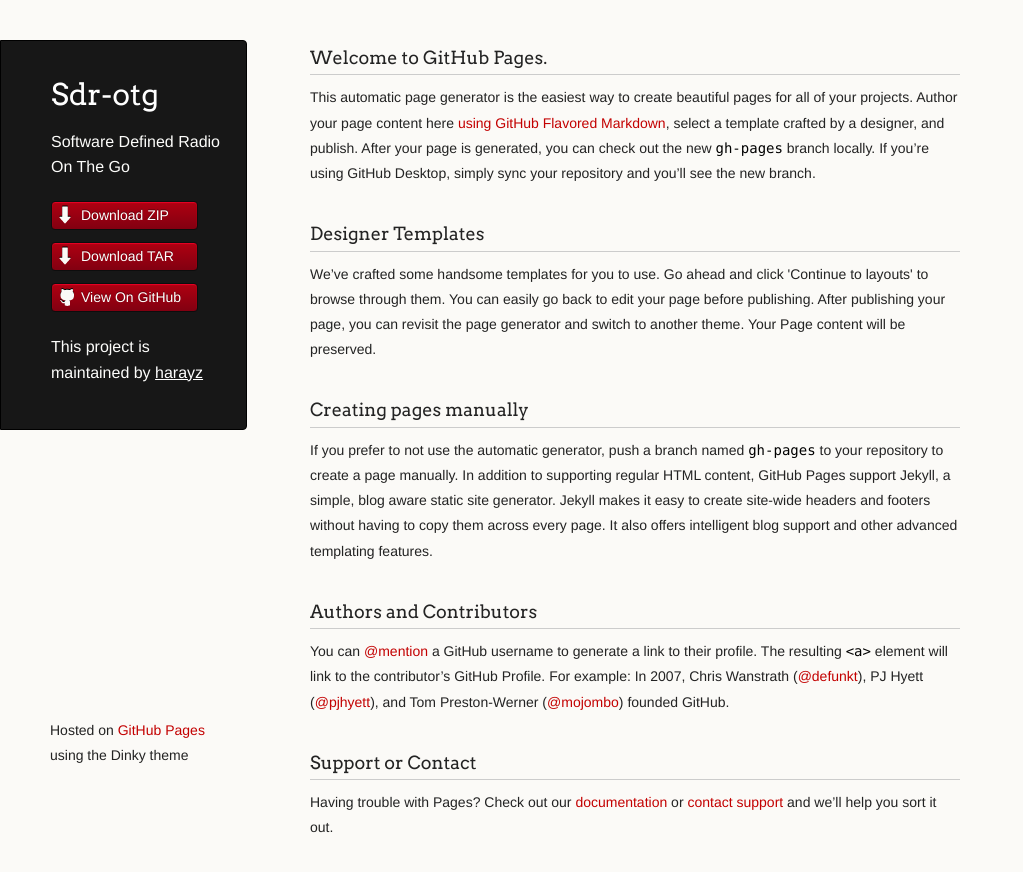
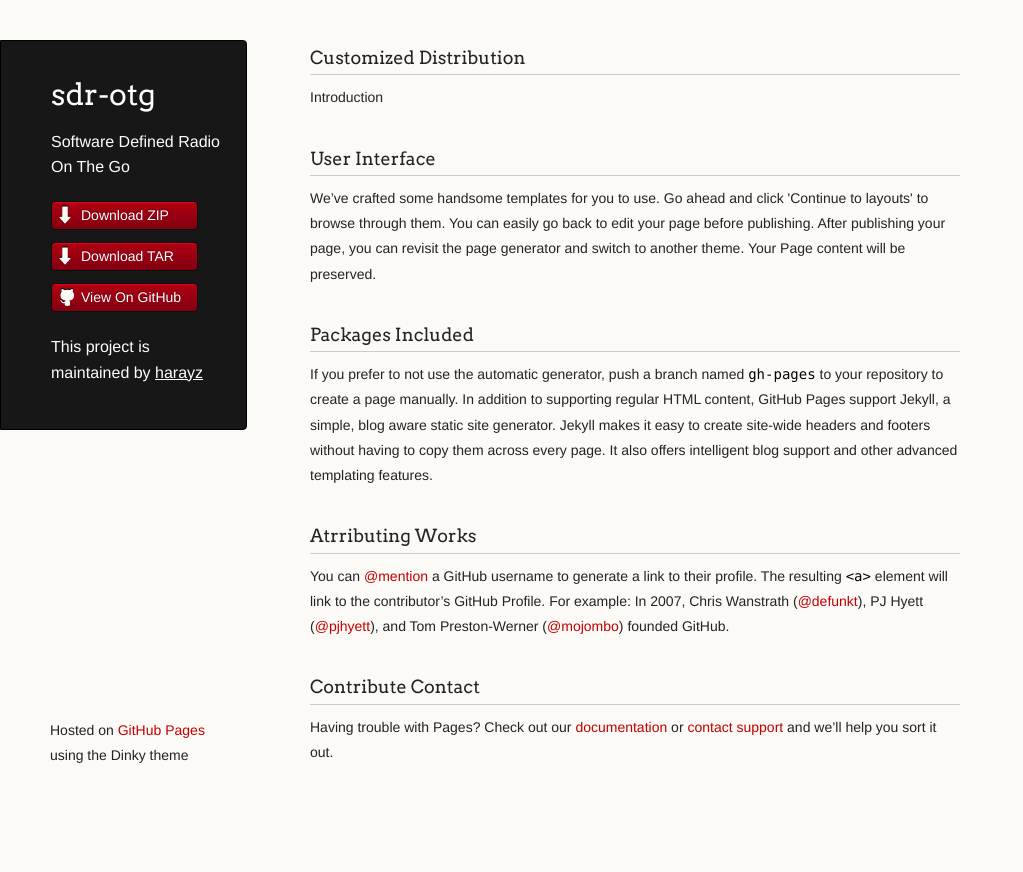
Before and after one commit to harayz/sdr-otg, a plain HTML site: page index.html in a window 1280 px wide. Shown: the whole page, without its empty margins (0-1023 px from the left). After the commit the page ends 837 px from the top, so only its background shows below. Drawn offline with Linux system fonts and the light colour scheme.

```diff
--- a/index.html
+++ b/index.html
@@ -3,7 +3,7 @@
   <head>
     <meta charset="utf-8">
     <meta http-equiv="X-UA-Compatible" content="chrome=1">
-    <title>Sdr-otg by harayz</title>
+    <title>sdr-otg by harayz</title>
 
     <link rel="stylesheet" href="stylesheets/styles.css">
     <link rel="stylesheet" href="stylesheets/github-light.css">
@@ -16,7 +16,7 @@
   <body>
     <div class="wrapper">
       <header>
-        <h1 class="header">Sdr-otg</h1>
+        <h1 class="header">sdr-otg</h1>
         <p class="header">Software Defined Radio On The Go</p>
 
         <ul>
@@ -31,27 +31,27 @@
       </header>
       <section>
         <h3>
-<a id="welcome-to-github-pages" class="anchor" href="#welcome-to-github-pages" aria-hidden="true"><span aria-hidden="true" class="octicon octicon-link"></span></a>Welcome to GitHub Pages.</h3>
+<a id="customized-distribution" class="anchor" href="#customized-distribution" aria-hidden="true"><span aria-hidden="true" class="octicon octicon-link"></span></a>Customized Distribution</h3>
 
-<p>This automatic page generator is the easiest way to create beautiful pages for all of your projects. Author your page content here <a href="https://guides.github.com/features/mastering-markdown/">using GitHub Flavored Markdown</a>, select a template crafted by a designer, and publish. After your page is generated, you can check out the new <code>gh-pages</code> branch locally. If you’re using GitHub Desktop, simply sync your repository and you’ll see the new branch.</p>
+<p>Introduction</p>
 
 <h3>
-<a id="designer-templates" class="anchor" href="#designer-templates" aria-hidden="true"><span aria-hidden="true" class="octicon octicon-link"></span></a>Designer Templates</h3>
+<a id="user-interface" class="anchor" href="#user-interface" aria-hidden="true"><span aria-hidden="true" class="octicon octicon-link"></span></a>User Interface</h3>
 
 <p>We’ve crafted some handsome templates for you to use. Go ahead and click 'Continue to layouts' to browse through them. You can easily go back to edit your page before publishing. After publishing your page, you can revisit the page generator and switch to another theme. Your Page content will be preserved.</p>
 
 <h3>
-<a id="creating-pages-manually" class="anchor" href="#creating-pages-manually" aria-hidden="true"><span aria-hidden="true" class="octicon octicon-link"></span></a>Creating pages manually</h3>
+<a id="packages-included" class="anchor" href="#packages-included" aria-hidden="true"><span aria-hidden="true" class="octicon octicon-link"></span></a>Packages Included</h3>
 
 <p>If you prefer to not use the automatic generator, push a branch named <code>gh-pages</code> to your repository to create a page manually. In addition to supporting regular HTML content, GitHub Pages support Jekyll, a simple, blog aware static site generator. Jekyll makes it easy to create site-wide headers and footers without having to copy them across every page. It also offers intelligent blog support and other advanced templating features.</p>
 
 <h3>
-<a id="authors-and-contributors" class="anchor" href="#authors-and-contributors" aria-hidden="true"><span aria-hidden="true" class="octicon octicon-link"></span></a>Authors and Contributors</h3>
+<a id="atrributing-works" class="anchor" href="#atrributing-works" aria-hidden="true"><span aria-hidden="true" class="octicon octicon-link"></span></a>Atrributing Works</h3>
 
 <p>You can <a href="https://help.github.com/articles/basic-writing-and-formatting-syntax/#mentioning-users-and-teams" class="user-mention">@mention</a> a GitHub username to generate a link to their profile. The resulting <code>&lt;a&gt;</code> element will link to the contributor’s GitHub Profile. For example: In 2007, Chris Wanstrath (<a href="https://github.com/defunkt" class="user-mention">@defunkt</a>), PJ Hyett (<a href="https://github.com/pjhyett" class="user-mention">@pjhyett</a>), and Tom Preston-Werner (<a href="https://github.com/mojombo" class="user-mention">@mojombo</a>) founded GitHub.</p>
 
 <h3>
-<a id="support-or-contact" class="anchor" href="#support-or-contact" aria-hidden="true"><span aria-hidden="true" class="octicon octicon-link"></span></a>Support or Contact</h3>
+<a id="contribute-contact" class="anchor" href="#contribute-contact" aria-hidden="true"><span aria-hidden="true" class="octicon octicon-link"></span></a>Contribute Contact</h3>
 
 <p>Having trouble with Pages? Check out our <a href="https://help.github.com/pages">documentation</a> or <a href="https://github.com/contact">contact support</a> and we’ll help you sort it out.</p>
       </section>
```
Also changed, not shown: params.json (+2 -2 lines).
